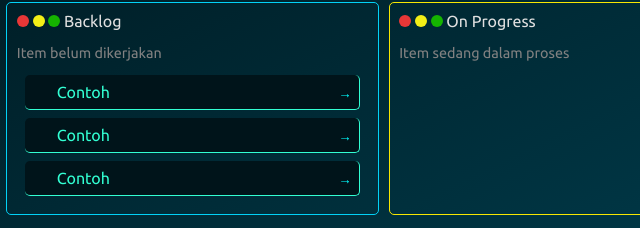
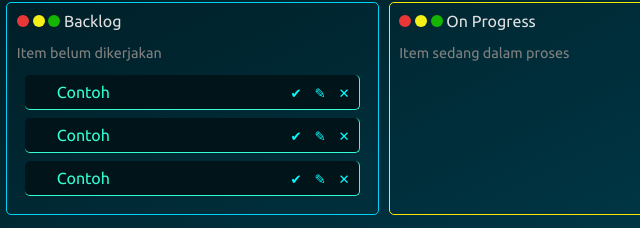
Before and after one commit to arizdn234/Kanban-App, a plain HTML site: page index.html in a window 1280 px wide. Shown: the part 223-451 px from the top of the page, 65-705 px from the left. Drawn offline with Linux system fonts and the light colour scheme.

Commit message:
add: Create a dummy button with func

```diff
--- a/index.html
+++ b/index.html
@@ -40,15 +40,21 @@
                 <!-- task list -->
                 <div class="task" id="contoh1" draggable="true" ondragstart="drag(event)">
                     <span>Contoh</span>
-                    <button onclick="move('contoh1')">&#8594;</button>
+                    <button onclick="hapus('contoh1')" title="Tombol hapus item">&#x2715;</button>
+                    <button onclick="edit('contoh1')" title="Tombol edit item">&#9998;</button>
+                    <button onclick="move('contoh1')" title="Tombol pindah item">&#10004;</button>
                 </div>
                 <div class="task" id="contoh2" draggable="true" ondragstart="drag(event)">
                     <span>Contoh</span>
-                    <button onclick="move('contoh2')">&#8594;</button>
+                    <button onclick="hapus('contoh2')" title="Tombol hapus item">&#x2715;</button>
+                    <button onclick="edit('contoh2')" title="Tombol edit item">&#9998;</button>
+                    <button onclick="move('contoh2')" title="Tombol pindah item">&#10004;</button>
                 </div>
                 <div class="task" id="contoh3" draggable="true" ondragstart="drag(event)">
                     <span>Contoh</span>
-                    <button onclick="move('contoh3')">&#8594;</button>
+                    <button onclick="hapus('contoh3')" title="Tombol hapus item">&#x2715;</button>
+                    <button onclick="edit('contoh3')" title="Tombol edit item">&#9998;</button>
+                    <button onclick="move('contoh3')" title="Tombol pindah item">&#10004;</button>
                 </div>
             </div>
             <div class="card" id="onprogress" ondrop="drop(event)" ondragover="allowDrop(event)">
--- a/script.js
+++ b/script.js
@@ -35,6 +35,16 @@ function move(id) {
     }
 }
 
+function hapus(id) {
+    document.querySelector('.msg').innerHTML = 'Maap yak.. tombol hapus masih blom fungsi wkwk'
+    document.querySelector('.dialog').style.right = '.5rem'
+}
+
+function edit(id) {
+    document.querySelector('.msg').innerHTML = 'Tombol edit masih blom fungsi bwangg wkwk'
+    document.querySelector('.dialog').style.right = '.5rem'
+}
+
 function drag(ev) {
     ev.dataTransfer.setData("text", ev.target.id);
 }
```
